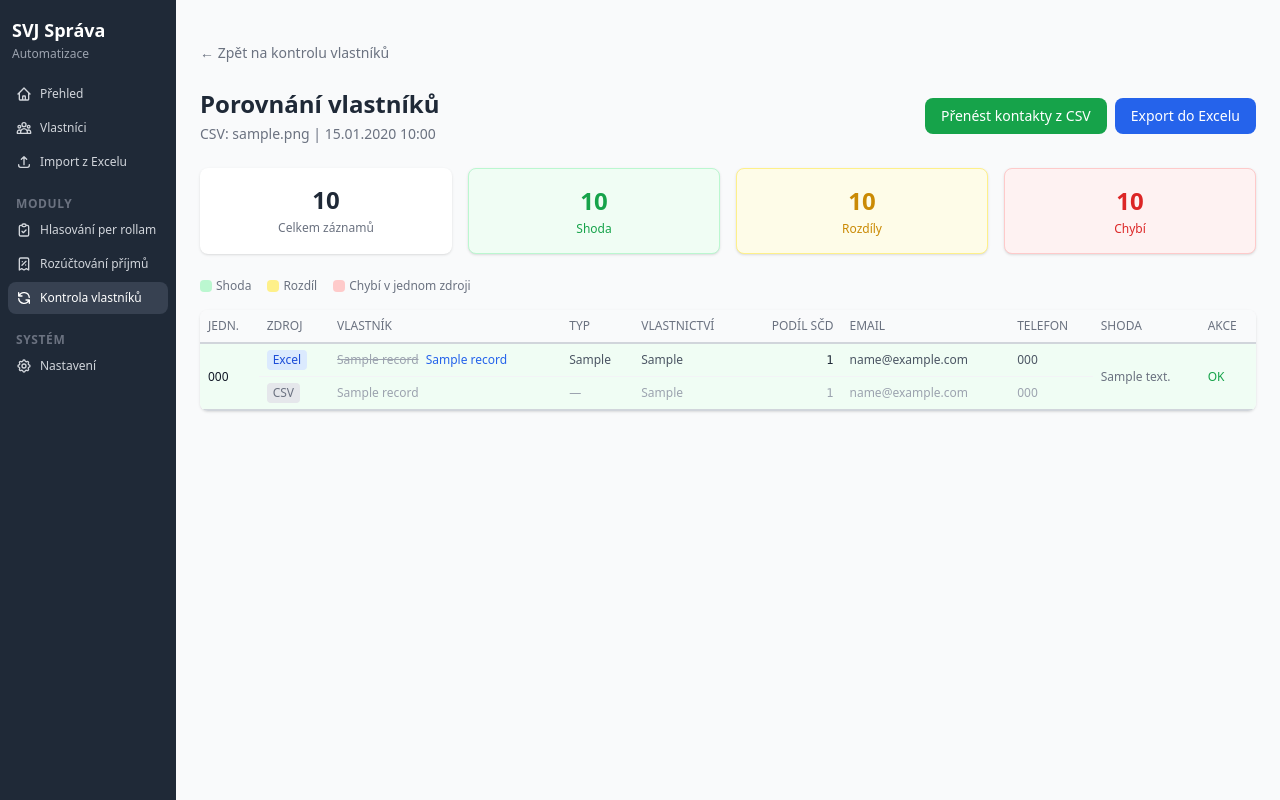
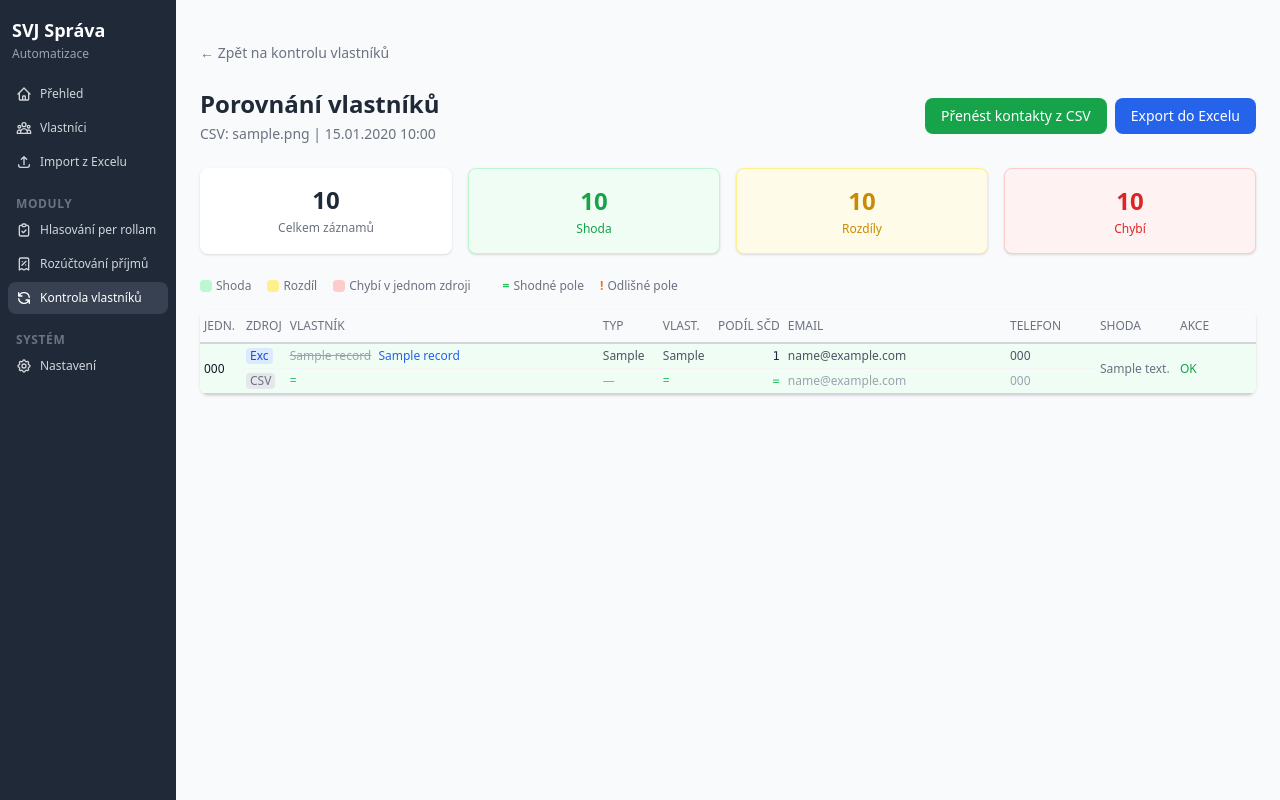
Before and after one commit to Martin-Cookie/SVJ, a FastAPI app: page /synchronizace/1 in a window 1280 px wide. Run offline with FastAPI, Linux system fonts and the light colour scheme; tables that the repository leaves empty hold one stand-in row (values such as "Sample post"); some libraries are stand-ins or nearby versions.

Commit message:
Kompaktnější tabulka porovnání s indikátory shody/rozdílu
- Zúžené sloupce (px-1), fixed table layout, whitespace-nowrap na podílu
- Shodné hodnoty Excel vs CSV zobrazeny jako zelené "="
- Odlišné hodnoty CSV zvýrazněny oranžově
- Legenda rozšířena o symboly = a !
- Truncate na dlouhých polích (vlastník, email)

Co-Authored-By: Claude Opus 4.6 <noreply@anthropic.com>

```diff
--- a/app/templates/partials/sync_row.html
+++ b/app/templates/partials/sync_row.html
@@ -1,12 +1,17 @@
 {% set bg_class %}{% if record.resolution.value == 'accepted' %}bg-green-50{% elif record.resolution.value == 'rejected' %}bg-gray-50{% elif record.status.value == 'match' %}bg-green-50{% elif record.status.value == 'difference' %}bg-yellow-50{% else %}bg-red-50{% endif %}{% endset %}
+{# Compare fields for match/diff indicators #}
+{% set podil_match = record.excel_podil_scd and record.csv_share and record.excel_podil_scd == record.csv_share %}
+{% set podil_diff = record.excel_podil_scd and record.csv_share and record.excel_podil_scd != record.csv_share %}
+{% set email_match = record.csv_email and record.csv_email == (record.csv_email or '') %}
+{% set phone_match = record.csv_phone and record.csv_phone == (record.csv_phone or '') %}
 <tbody id="sync-{{ record.id }}">
     <!-- Row 1: Excel data -->
     <tr class="{{ bg_class }} border-b border-gray-100">
-        <td class="px-2 py-1.5 font-medium text-gray-900" rowspan="2">{{ record.unit_number }}</td>
-        <td class="px-2 py-1.5">
-            <span class="inline-flex px-1.5 py-0.5 text-xs font-medium bg-blue-100 text-blue-700 rounded">Excel</span>
+        <td class="px-1 py-1 font-medium text-gray-900 whitespace-nowrap" rowspan="2">{{ record.unit_number }}</td>
+        <td class="px-1 py-1">
+            <span class="inline-flex px-1 py-0.5 font-medium bg-blue-100 text-blue-700 rounded leading-none">Exc</span>
         </td>
-        <td class="px-2 py-1.5 text-gray-800">
+        <td class="px-1 py-1 text-gray-800 truncate">
             {% if record.admin_corrected_name %}
             <span class="line-through text-gray-400">{{ record.excel_owner_name or '—' }}</span>
             <span class="text-blue-600 font-medium ml-1">{{ record.admin_corrected_name }}</span>
@@ -14,63 +19,80 @@
             {{ record.excel_owner_name or '—' }}
             {% endif %}
         </td>
-        <td class="px-2 py-1.5 text-gray-600">{{ record.excel_space_type or '—' }}</td>
-        <td class="px-2 py-1.5 text-gray-600">{{ record.excel_ownership_type or '—' }}</td>
-        <td class="px-2 py-1.5 text-gray-800 text-right font-mono">
+        <td class="px-1 py-1 text-gray-600 whitespace-nowrap">{{ record.excel_space_type or '—' }}</td>
+        <td class="px-1 py-1 text-gray-600 whitespace-nowrap">{{ record.excel_ownership_type or '—' }}</td>
+        <td class="px-1 py-1 text-gray-800 text-right font-mono whitespace-nowrap">
             {% if record.excel_podil_scd %}{{ "{:,}".format(record.excel_podil_scd).replace(",", " ") }}{% else %}—{% endif %}
         </td>
-        <td class="px-2 py-1.5 text-gray-600">{{ record.csv_email or '—' }}</td>
-        <td class="px-2 py-1.5 text-gray-600">{{ record.csv_phone or '—' }}</td>
-        <td class="px-2 py-1.5 text-gray-500" rowspan="2">{{ record.match_details or '' }}</td>
-        <td class="px-2 py-1.5" rowspan="2">
+        <td class="px-1 py-1 text-gray-600 truncate">{{ record.csv_email or '—' }}</td>
+        <td class="px-1 py-1 text-gray-600 whitespace-nowrap">{{ record.csv_phone or '—' }}</td>
+        <td class="px-1 py-1 text-gray-500" rowspan="2">{{ record.match_details or '' }}</td>
+        <td class="px-1 py-1" rowspan="2">
             {% if record.resolution.value == 'pending' and record.status.value != 'match' %}
             <div class="flex flex-col gap-1">
                 <div class="flex gap-1">
                     <button hx-post="/synchronizace/{{ record.session_id }}/prijmout/{{ record.id }}"
                             hx-target="#sync-{{ record.id }}" hx-swap="outerHTML"
-                            class="px-2 py-0.5 bg-green-500 text-white rounded text-xs hover:bg-green-600">
-                        OK
-                    </button>
+                            class="px-1.5 py-0.5 bg-green-500 text-white rounded hover:bg-green-600">OK</button>
                     <button hx-post="/synchronizace/{{ record.session_id }}/odmitnout/{{ record.id }}"
                             hx-target="#sync-{{ record.id }}" hx-swap="outerHTML"
-                            class="px-2 py-0.5 bg-red-500 text-white rounded text-xs hover:bg-red-600">
-                        Ne
-                    </button>
+                            class="px-1.5 py-0.5 bg-red-500 text-white rounded hover:bg-red-600">Ne</button>
                 </div>
                 <form hx-post="/synchronizace/{{ record.session_id }}/upravit/{{ record.id }}"
                       hx-target="#sync-{{ record.id }}" hx-swap="outerHTML"
                       class="flex gap-1">
                     <input type="text" name="corrected_name" placeholder="Opravit..."
-                           class="text-xs border border-gray-300 rounded px-1 py-0.5 w-24">
-                    <button type="submit" class="px-1 py-0.5 bg-blue-500 text-white rounded text-xs hover:bg-blue-600">
-                        Uložit
-                    </button>
+                           class="border border-gray-300 rounded px-1 py-0.5 w-20">
+                    <button type="submit" class="px-1 py-0.5 bg-blue-500 text-white rounded hover:bg-blue-600">OK</button>
                 </form>
             </div>
             {% elif record.resolution.value == 'accepted' %}
-            <span class="text-xs text-green-600 font-medium">OK</span>
+            <span class="text-green-600 font-medium">OK</span>
             {% elif record.resolution.value == 'rejected' %}
-            <span class="text-xs text-gray-500 font-medium">Odmítnuto</span>
+            <span class="text-gray-500 font-medium">Odmítnuto</span>
             {% elif record.resolution.value == 'manual_edit' %}
-            <span class="text-xs text-blue-600 font-medium">Upraveno</span>
+            <span class="text-blue-600 font-medium">Upraveno</span>
             {% else %}
-            <span class="text-xs text-green-600">OK</span>
+            <span class="text-green-600">OK</span>
             {% endif %}
         </td>
     </tr>
-    <!-- Row 2: CSV data (gray) -->
+    <!-- Row 2: CSV data — match indicators -->
     <tr class="{{ bg_class }} border-b-2 border-gray-300">
-        <td class="px-2 py-1.5">
-            <span class="inline-flex px-1.5 py-0.5 text-xs font-medium bg-gray-200 text-gray-500 rounded">CSV</span>
+        <td class="px-1 py-1">
+            <span class="inline-flex px-1 py-0.5 font-medium bg-gray-200 text-gray-500 rounded leading-none">CSV</span>
         </td>
-        <td class="px-2 py-1.5 text-gray-400">{{ record.csv_owner_name or '—' }}</td>
-        <td class="px-2 py-1.5 text-gray-400">—</td>
-        <td class="px-2 py-1.5 text-gray-400">{{ record.csv_ownership_type or '—' }}</td>
-        <td class="px-2 py-1.5 text-gray-400 text-right font-mono">
-            {% if record.csv_share %}{{ "{:,}".format(record.csv_share).replace(",", " ") }}{% else %}—{% endif %}
+        <td class="px-1 py-1 truncate {% if record.status.value == 'match' %}text-green-500{% elif record.csv_owner_name and record.excel_owner_name and record.csv_owner_name != record.excel_owner_name %}text-orange-500{% else %}text-gray-400{% endif %}">
+            {% if record.status.value == 'match' %}
+            <span title="{{ record.csv_owner_name }}">=</span>
+            {% else %}
+            {{ record.csv_owner_name or '—' }}
+            {% endif %}
         </td>
-        <td class="px-2 py-1.5 text-gray-400">{{ record.csv_email or '—' }}</td>
-        <td class="px-2 py-1.5 text-gray-400">{{ record.csv_phone or '—' }}</td>
-        <!-- Shoda and Akce are covered by rowspan -->
+        <td class="px-1 py-1 text-gray-400">—</td>
+        <td class="px-1 py-1 whitespace-nowrap {% if record.csv_ownership_type and record.excel_ownership_type and record.csv_ownership_type == record.excel_ownership_type %}text-green-500{% elif record.csv_ownership_type and record.excel_ownership_type and record.csv_ownership_type != record.excel_ownership_type %}text-orange-500{% else %}text-gray-400{% endif %}">
+            {% if record.csv_ownership_type and record.excel_ownership_type and record.csv_ownership_type == record.excel_ownership_type %}
+            <span title="{{ record.csv_ownership_type }}">=</span>
+            {% else %}
+            {{ record.csv_ownership_type or '—' }}
+            {% endif %}
+        </td>
+        <td class="px-1 py-1 text-right font-mono whitespace-nowrap {% if podil_match %}text-green-500{% elif podil_diff %}text-orange-500 font-bold{% else %}text-gray-400{% endif %}">
+            {% if podil_match %}
+            <span title="{{ record.csv_share }}">=</span>
+            {% elif record.csv_share %}
+            {{ "{:,}".format(record.csv_share).replace(",", " ") }}
+            {% else %}—{% endif %}
+        </td>
+        <td class="px-1 py-1 truncate text-gray-400">
+            {% if record.csv_email %}
+            {{ record.csv_email }}
+            {% else %}—{% endif %}
+        </td>
+        <td class="px-1 py-1 whitespace-nowrap text-gray-400">
+            {% if record.csv_phone %}
+            {{ record.csv_phone }}
+            {% else %}—{% endif %}
+        </td>
     </tr>
 </tbody>
--- a/app/templates/sync/compare.html
+++ b/app/templates/sync/compare.html
@@ -50,23 +50,37 @@
     <span class="flex items-center gap-1"><span class="w-3 h-3 rounded bg-green-200 inline-block"></span> Shoda</span>
     <span class="flex items-center gap-1"><span class="w-3 h-3 rounded bg-yellow-200 inline-block"></span> Rozdíl</span>
     <span class="flex items-center gap-1"><span class="w-3 h-3 rounded bg-red-200 inline-block"></span> Chybí v jednom zdroji</span>
+    <span class="flex items-center gap-1 ml-4"><span class="text-green-500 font-bold">=</span> Shodné pole</span>
+    <span class="flex items-center gap-1"><span class="text-orange-500 font-bold">!</span> Odlišné pole</span>
 </div>
 
 <!-- Comparison table -->
 <div class="bg-white rounded-lg shadow overflow-hidden">
-    <table class="min-w-full text-xs">
+    <table class="min-w-full text-xs" style="table-layout:fixed">
+        <colgroup>
+            <col style="width:42px">
+            <col style="width:40px">
+            <col>
+            <col style="width:60px">
+            <col style="width:55px">
+            <col style="width:70px">
+            <col>
+            <col style="width:90px">
+            <col style="width:80px">
+            <col style="width:80px">
+        </colgroup>
         <thead class="bg-gray-50 border-b-2 border-gray-300">
             <tr>
-                <th class="px-2 py-2 text-left font-medium text-gray-500 uppercase">Jedn.</th>
-                <th class="px-2 py-2 text-left font-medium text-gray-500 uppercase">Zdroj</th>
-                <th class="px-2 py-2 text-left font-medium text-gray-500 uppercase">Vlastník</th>
-                <th class="px-2 py-2 text-left font-medium text-gray-500 uppercase">Typ</th>
-                <th class="px-2 py-2 text-left font-medium text-gray-500 uppercase">Vlastnictví</th>
-                <th class="px-2 py-2 text-right font-medium text-gray-500 uppercase">Podíl SČD</th>
-                <th class="px-2 py-2 text-left font-medium text-gray-500 uppercase">Email</th>
-                <th class="px-2 py-2 text-left font-medium text-gray-500 uppercase">Telefon</th>
-                <th class="px-2 py-2 text-left font-medium text-gray-500 uppercase">Shoda</th>
-                <th class="px-2 py-2 text-left font-medium text-gray-500 uppercase">Akce</th>
+                <th class="px-1 py-2 text-left font-medium text-gray-500 uppercase">Jedn.</th>
+                <th class="px-1 py-2 text-left font-medium text-gray-500 uppercase">Zdroj</th>
+                <th class="px-1 py-2 text-left font-medium text-gray-500 uppercase">Vlastník</th>
+                <th class="px-1 py-2 text-left font-medium text-gray-500 uppercase">Typ</th>
+                <th class="px-1 py-2 text-left font-medium text-gray-500 uppercase">Vlast.</th>
+                <th class="px-1 py-2 text-right font-medium text-gray-500 uppercase whitespace-nowrap">Podíl SČD</th>
+                <th class="px-1 py-2 text-left font-medium text-gray-500 uppercase">Email</th>
+                <th class="px-1 py-2 text-left font-medium text-gray-500 uppercase">Telefon</th>
+                <th class="px-1 py-2 text-left font-medium text-gray-500 uppercase">Shoda</th>
+                <th class="px-1 py-2 text-left font-medium text-gray-500 uppercase">Akce</th>
             </tr>
         </thead>
         {% for record in records %}
```
